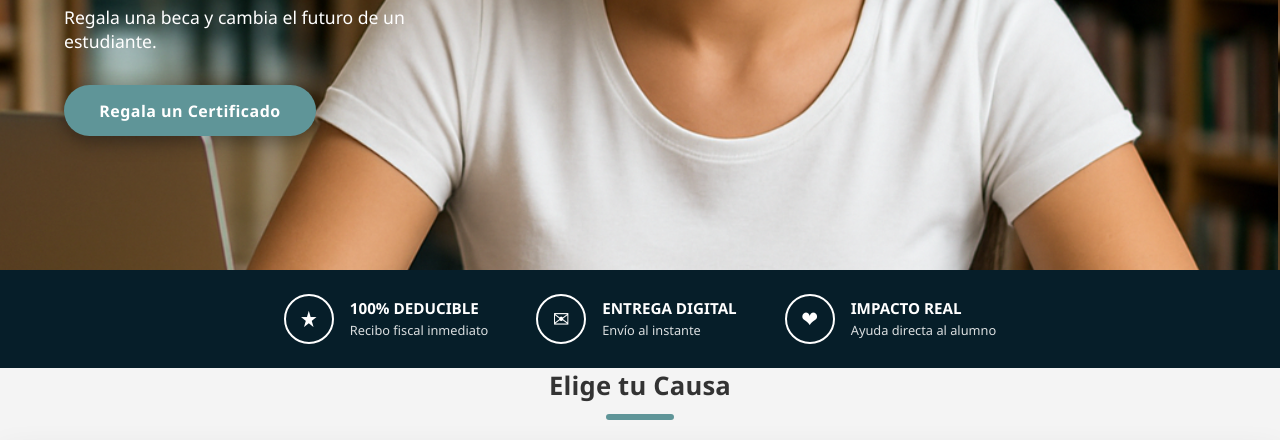
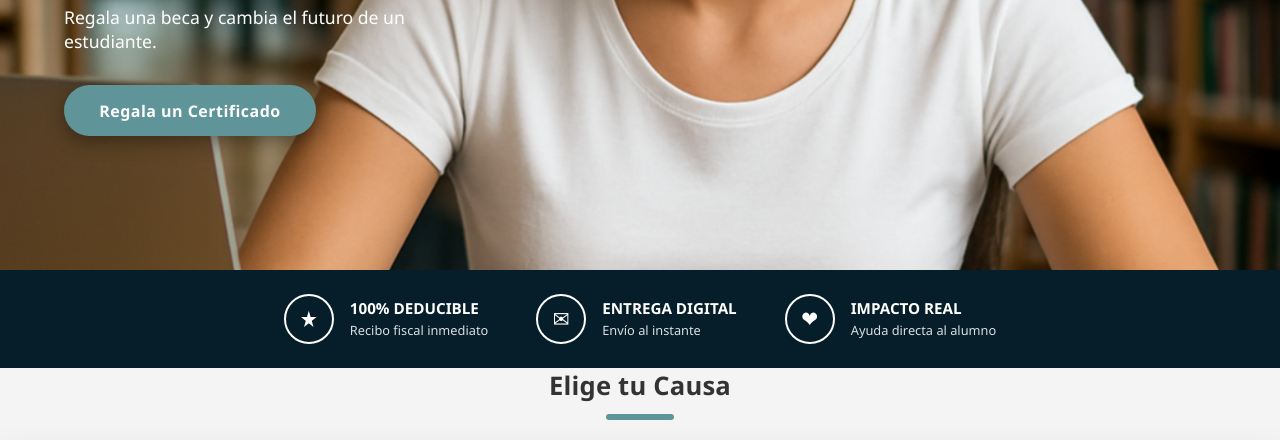
Before and after one commit to Churr000God/proyecto-certificados, a plain HTML site: page frontend/views/index.html in a window 1280 px wide. Shown: the part 356-796 px from the top of the page. Drawn offline with Linux system fonts and the light colour scheme.

Commit message:
Fix: corrección de bug visual en hero y actualización de script de configuración

```diff
--- a/frontend/assets/style.css
+++ b/frontend/assets/style.css
@@ -56,6 +56,8 @@
     flex: 1;
     display: flex;
     flex-direction: column;
+    width: 100%;
+    overflow-x: hidden; /* Esto evita el glitch del scroll horizontal y recortes raros */
 }
 
 .hero {
@@ -65,7 +67,16 @@
     min-height: 70vh;
     background-color: var(--primary-color);
     color: var(--white-color);
+
+    /* --- SOLUCIÓN AL BUG --- */
     background-image: url("../assets/img/img-principal.png");
+    background-repeat: no-repeat;
+    background-size: cover;       /* Obliga a la imagen a llenar todo el espacio */
+    background-position: center;  /* Evita que se desfase al estirar */
+    background-attachment: scroll; /* Cambia a 'fixed' si quieres efecto parallax, pero 'scroll' es más estable */
+
+    width: 100%;                  /* Asegura que ocupe todo el ancho disponible */
+    overflow: hidden;             /* Evita que elementos internos "empujen" el grid hacia afuera */
 }
 
 .hero-text {
```
Also changed, not shown: 1 other file.
